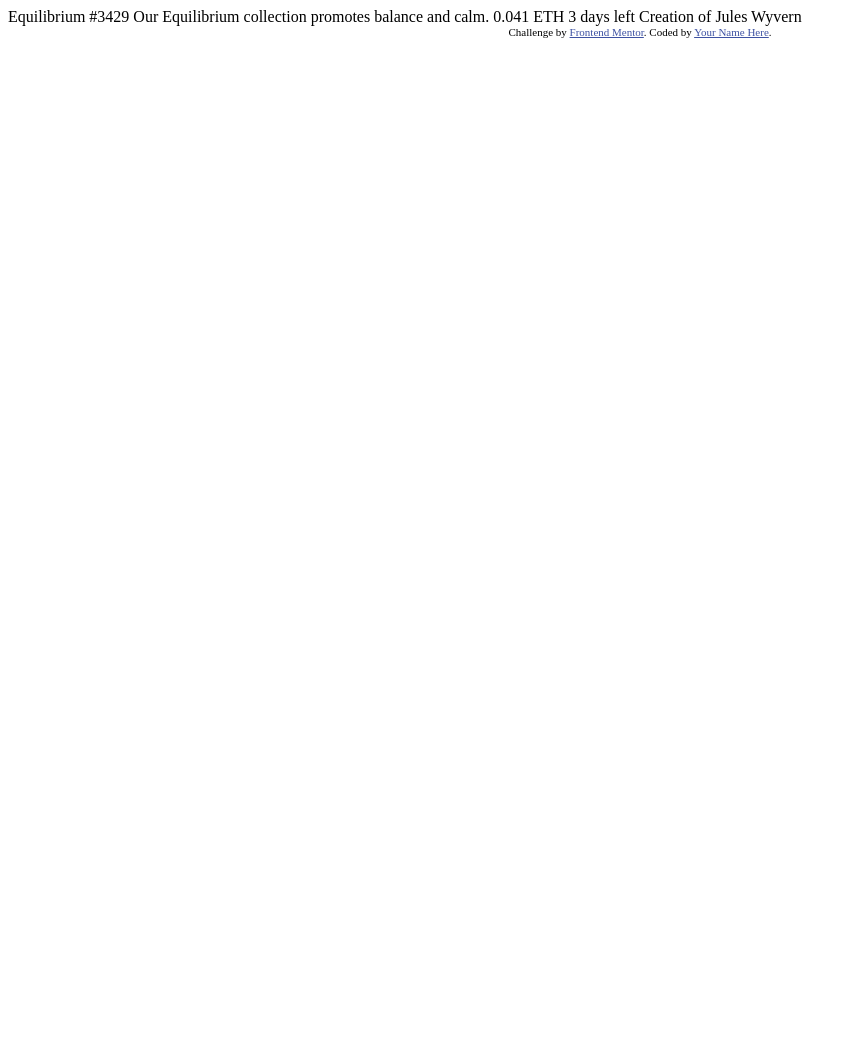
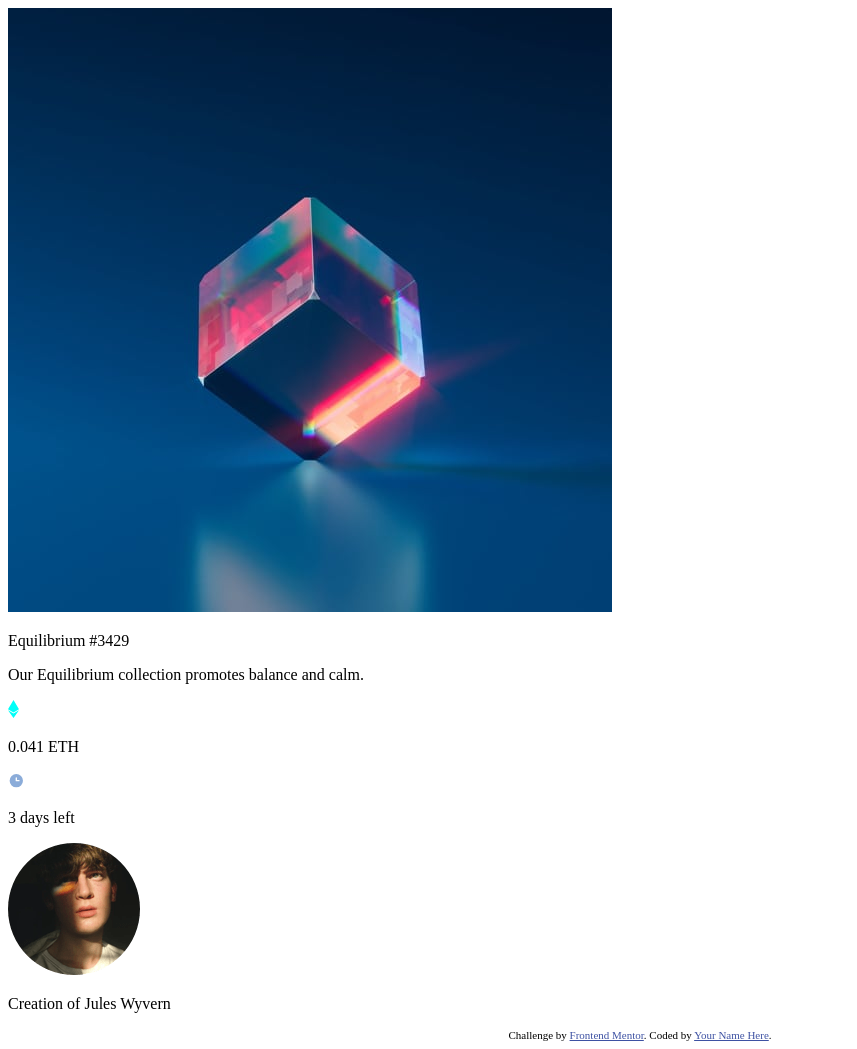
Before and after one commit to romrauq/nft-preview-card, a plain HTML site: page index.html in a window 1280 px wide. Shown: the whole page, without its empty margins (0-857 px from the left). Before the commit the page ends 800 px from the top, so only its background shows below. Drawn offline with Linux system fonts and the light colour scheme.

Commit message:
Structured HTML elements and related content.

```diff
--- a/index.html
+++ b/index.html
@@ -1,32 +1,46 @@
 <!DOCTYPE html>
 <html lang="en">
 	<head>
-  <meta charset="UTF-8">
-  <meta name="viewport" content="width=device-width, initial-scale=1.0"> <!-- displays site properly based on user's device -->
-
-  <link rel="icon" type="image/png" sizes="32x32" href="./images/favicon-32x32.png">
+		<meta charset="UTF-8" />
+		<meta name="viewport" content="width=device-width, initial-scale=1.0" />
+		<link rel="icon" type="image/png" sizes="32x32" href="./images/favicon-32x32.png" />
 
 		<title>Frontend Mentor | NFT preview card component</title>
 
-  <!-- Feel free to remove these styles or customise in your own stylesheet 👍 -->
 		<style>
-    .attribution { font-size: 11px; text-align: center; }
-    .attribution a { color: hsl(228, 45%, 44%); }
+			.attribution {
+				font-size: 11px;
+				text-align: center;
+			}
+			.attribution a {
+				color: hsl(228, 45%, 44%);
+			}
 		</style>
 	</head>
 	<body>
-
-  Equilibrium #3429
-
-  Our Equilibrium collection promotes balance and calm.
-
-  0.041 ETH
-  3 days left
-
-  Creation of Jules Wyvern
+		<div class="main-container">
+			<img src="./images/image-equilibrium.jpg" alt="" />
+			<p class="heading">Equilibrium #3429</p>
+			<p class="description-text">Our Equilibrium collection promotes balance and calm.</p>
+			<div class="row-container">
+				<div>
+					<img src="./images/icon-ethereum.svg" alt="" />
+					<p class="eth-price">0.041 ETH</p>
+				</div>
+				<div class="price-container">
+					<img src="./images/icon-clock.svg" alt="" />
+					<p>3 days left</p>
+				</div>
+			</div>
+			<div class="profile-container">
+				<img src="./images/image-avatar.png" alt="" />
+				<p>Creation of Jules Wyvern</p>
+			</div>
+		</div>
 
 		<div class="attribution">
-    Challenge by <a href="https://www.frontendmentor.io?ref=challenge" target="_blank">Frontend Mentor</a>.
+			Challenge by
+			<a href="https://www.frontendmentor.io?ref=challenge" target="_blank">Frontend Mentor</a>.
 			Coded by <a href="#">Your Name Here</a>.
 		</div>
 	</body>
```
Lines whose indentation alone changed are shown as unchanged.
